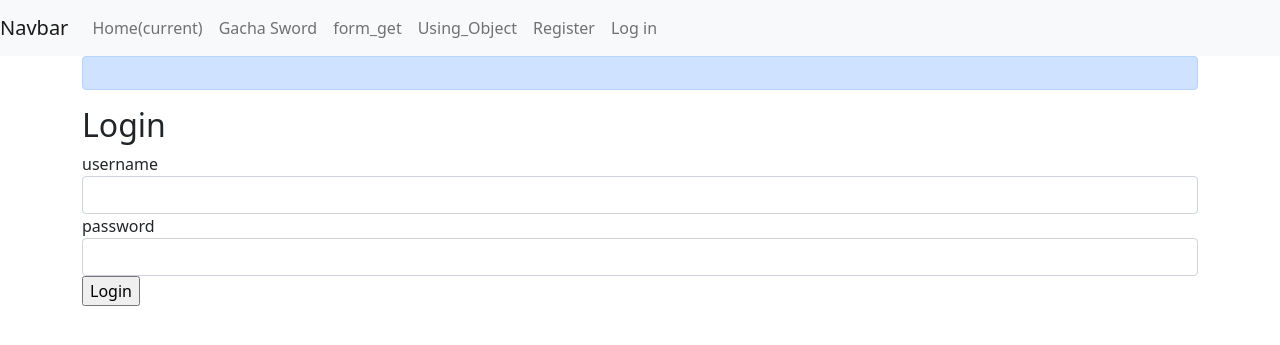
After one commit to ApinopSoisuwan/Djangolearning, a Django app: page /loginform/ in a window 1280 px wide. The commit adds this page. Shown: the top 345 px of the page. Run offline with Django 3.2, Linux system fonts and the light colour scheme.

Commit message:
adding login system

```diff
--- a/pygo/Template/layout.html
+++ b/pygo/Template/layout.html
@@ -23,9 +23,6 @@
           <a class="nav-link" href="/page1">Gacha Sword</a>
         </li>
         <li class="nav-item">
-          <a class="nav-link" href="#">Pricing</a>
-        </li>
-        <li class="nav-item">
           <a class="nav-link" href="/community_get">form_get</a>
         </li>
         <li class="nav-item">
@@ -34,6 +31,9 @@
         <li class="nav-item">
           <a class="nav-link" href="/register">Register</a>
         </li>
+        <li class="nav-item">
+          <a class="nav-link" href="/loginform">Log in</a>
+        </li>
       </ul>
     </div>
   </nav>
@@ -41,11 +41,6 @@
     {% block content %}
 
     {% endblock %}
-    {% block content_2 %}
-
-    {% endblock %}
-
-
   </div>
 
 </body>
--- /dev/null
+++ b/pygo/Template/loginform.html
@@ -0,0 +1,24 @@
+{% extends "layout.html"%}
+
+{% block content %}
+
+<div class="alert alert-primary" role="alert">
+    {% for i in messages %}
+    {{i}}
+    {% endfor %}
+  </div>
+
+<h2 aligh="center">Login</h2>
+<form action="/login" method="post">
+    {% csrf_token %}
+    <div class="form-group">
+        <label for="">username</label>
+        <input type="text" class="form-control" name="user">
+        <div>
+    <div class="form-group">
+        <label for="">password</label>
+        <input type="password" class="form-control" name="password">
+        <div>
+    <input type="submit" value="Login">
+
+{% endblock %}
--- a/pygo/Template/register.html
+++ b/pygo/Template/register.html
@@ -1,6 +1,11 @@
 {% extends "layout.html" %}
 
 {% block content %}
+    {% for mess in messages %}
+    <div class="alert alert-danger" role="alert">
+        {{mess}}
+      </div>
+    {% endfor %}
 
     <h2 aligh="center">Create ID</h2>
 <form action="complete" method="post">
--- a/pygo/myblog/views.py
+++ b/pygo/myblog/views.py
@@ -1,7 +1,8 @@
 from django.shortcuts import render,redirect
 from django.http import HttpResponse
 from myblog.models import community_post
-from django.contrib.auth.models import User
+from django.contrib.auth.models import User,auth
+from django.contrib import messages
 
 
 # Create your views here.
@@ -43,10 +44,10 @@ def com_register(request):
 
     if password == repassword :
         if User.objects.filter(username=username).exists():
-            print("User exists")
+            messages.info(request, "User exists")
             return redirect("/register")
         elif User.objects.filter(email=email).exists():
-            print("Email exists")
+            messages.info(request, "Email exists")
             return redirect("/register")
         else:
             user=User.objects.create_user(
@@ -60,4 +61,19 @@ def com_register(request):
             print("Register Complete")
             return redirect("/home")
     else:
+        messages.info(request, "Password not exists")
         return redirect("/register")
+
+def loginform (request):
+    return render(request,"loginform.html")
+
+def login (request):
+    user=request.POST["user"]
+    password=request.POST['password']
+    check = auth.authenticate(username=user,password=password)
+    if check is not None:
+        auth.login(request,check)
+        return redirect('/home')
+    else:
+        messages.info(request, "try again")
+        return redirect("/loginform")
--- a/pygo/pygo/urls.py
+++ b/pygo/pygo/urls.py
@@ -21,12 +21,14 @@ from myblog import views
 urlpatterns = [
     path('admin', admin.site.urls),
     path("home/",views.homepage),
-    path("",views.homepage),
+    path("/",views.homepage),
     path("page1/", views.page1),
     path("community_get/",views.community),
     path("community_get/addform",views.addget),
     path("object/",views.using_object),
     path("register/", views.register),
-    path("register/complete",views.com_register)
+    path("register/complete",views.com_register),
+    path("loginform/",views.loginform),
+    path("login",views.login)
 ]
 #community_form/
```
Also changed, not shown: .md.
